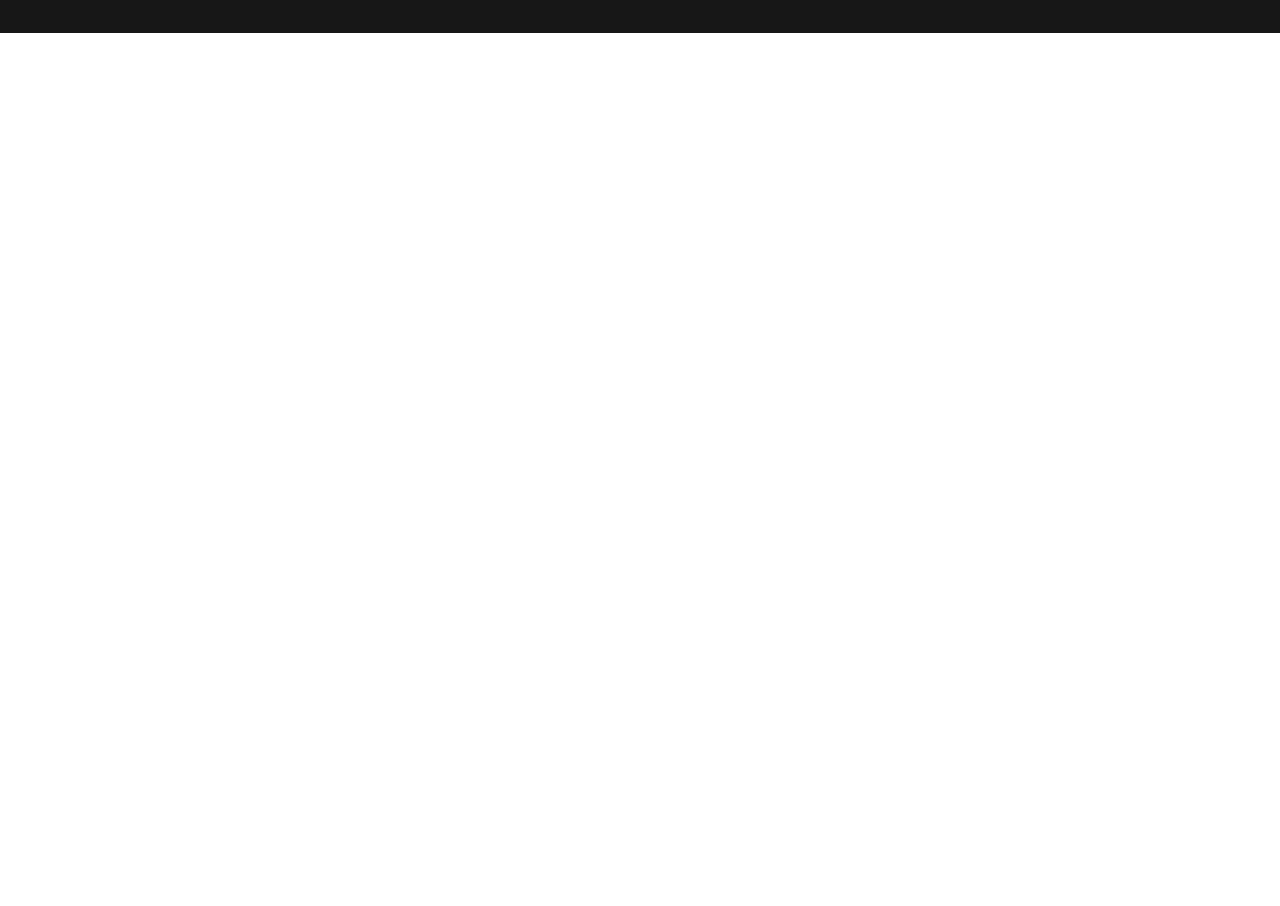
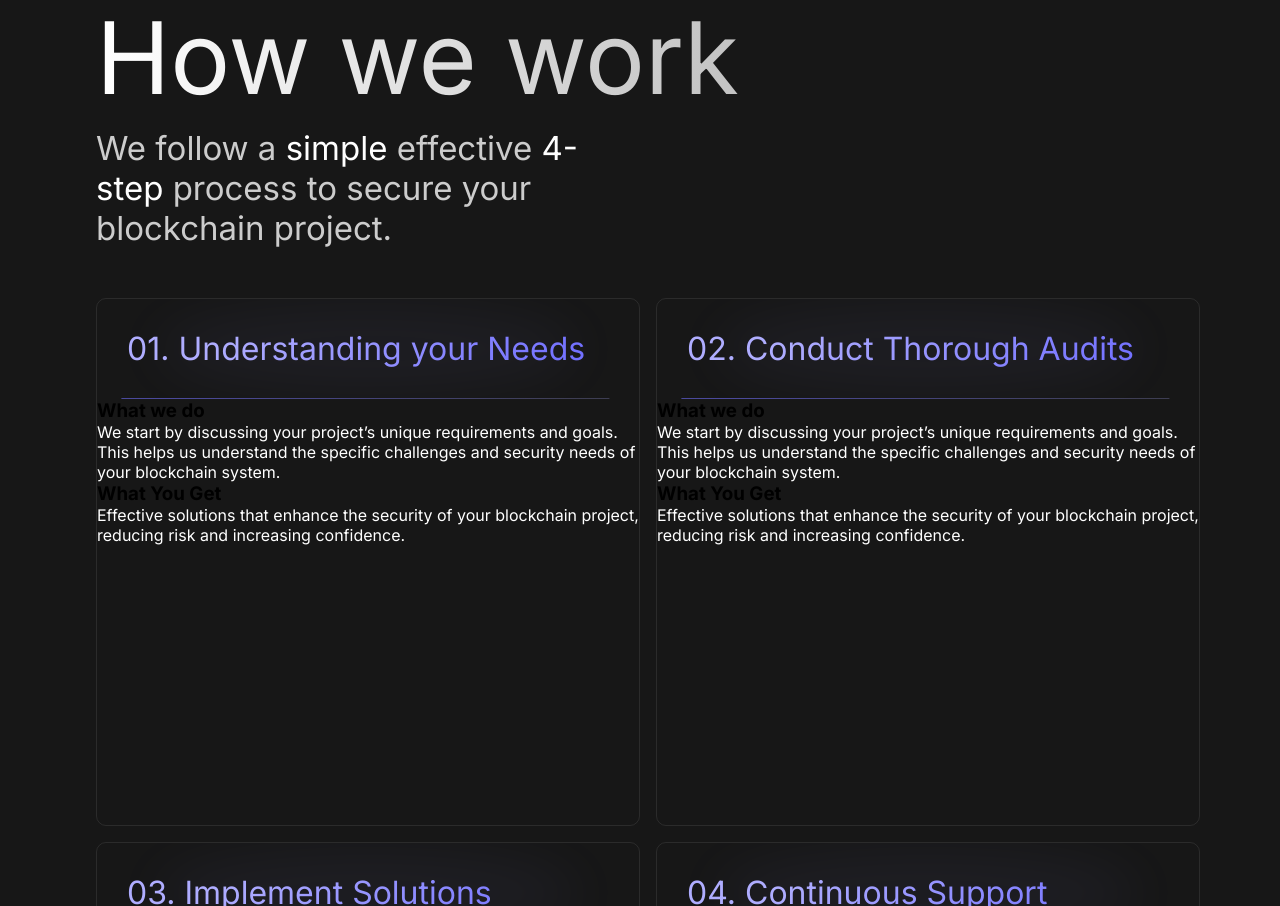
Before and after one commit to atifibrahim7/nextjs-a2-security, a Next.js app: page / in a window 1280 px wide. Shown: the part 1500-2406 px from the top of the page. Before the commit the page ends 1533 px from the top, so only its background shows below. Built offline with nearby package versions, Linux system fonts and the light colour scheme.

Commit message:
work section partially completed

```diff
--- /dev/null
+++ b/src/components/Work.tsx
@@ -0,0 +1,103 @@
+import styles from "@/styles/Work.module.css";
+
+const Work = () => {
+  return (
+    <div className={styles.container}>
+      <h1>How we work</h1>
+      <p className={styles.para}>
+        We follow a <span>simple </span>
+        effective <span>4-step </span>
+        process to secure your blockchain project.
+      </p>
+
+      <div className={styles.grid}>
+        <div className={styles.tl}>
+          <div className={styles.head}>
+            <h2>01. Understanding your Needs</h2>
+          </div>
+          <div className={styles.line}></div>
+          <div>
+            <h3>What we do</h3>
+            <span>
+              We start by discussing your project’s unique requirements and
+              goals. This helps us understand the specific challenges and
+              security needs of your blockchain system.
+            </span>
+          </div>
+          <div>
+            <h3>What You Get</h3>
+            <span>
+              Effective solutions that enhance the security of your blockchain
+              project, reducing risk and increasing confidence.
+            </span>
+          </div>
+        </div>
+        <div className={styles.tr}>
+          <div className={styles.head}>
+            <h2>02. Conduct Thorough Audits</h2>
+          </div>
+          <div className={styles.line}></div>
+          <div>
+            <h3>What we do</h3>
+            <span>
+              We start by discussing your project’s unique requirements and
+              goals. This helps us understand the specific challenges and
+              security needs of your blockchain system.
+            </span>
+          </div>
+          <div>
+            <h3>What You Get</h3>
+            <span>
+              Effective solutions that enhance the security of your blockchain
+              project, reducing risk and increasing confidence.
+            </span>
+          </div>
+        </div>
+        <div className={styles.bl}>
+          <div className={styles.head}>
+            <h2>03. Implement Solutions</h2>
+          </div>
+          <div className={styles.line}></div>
+          <div>
+            <h3>What we do</h3>
+            <span>
+              We start by discussing your project’s unique requirements and
+              goals. This helps us understand the specific challenges and
+              security needs of your blockchain system.
+            </span>
+          </div>
+          <div>
+            <h3>What You Get</h3>
+            <span>
+              Effective solutions that enhance the security of your blockchain
+              project, reducing risk and increasing confidence.
+            </span>
+          </div>
+        </div>
+        <div className={styles.br}>
+          <div className={styles.head}>
+            <h2>04. Continuous Support </h2>
+          </div>
+          <div className={styles.line}></div>
+          <div>
+            <h3>What we do</h3>
+            <span>
+              We start by discussing your project’s unique requirements and
+              goals. This helps us understand the specific challenges and
+              security needs of your blockchain system.
+            </span>
+          </div>
+          <div>
+            <h3>What You Get</h3>
+            <span>
+              Effective solutions that enhance the security of your blockchain
+              project, reducing risk and increasing confidence.
+            </span>
+          </div>
+        </div>
+      </div>
+    </div>
+  );
+};
+
+export default Work;
--- a/src/pages/index.tsx
+++ b/src/pages/index.tsx
@@ -9,6 +9,7 @@ import { useState, useEffect, useRef } from "react";
 import LoadingSection from "@/components/LoadingSection";
 import Cards from "@/components/Cards";
 import Button from "@/components/Button";
+import Work from "@/components/Work";
 export default function Home() {
   const [isLoaded, setIsLoaded] = useState<boolean>(false);
   const [navbarOption, setNavbarOption] = useState<"state1" | "state2">(
@@ -56,7 +57,8 @@ export default function Home() {
         <div ref={headerRef}>
           <Header />
         </div>
-      <Cards />
+        <Cards />
+        <Work />
       </main>
     </>
   );
--- a/src/styles/Cards.module.css
+++ b/src/styles/Cards.module.css
@@ -6,6 +6,7 @@
 }
 .container h1{
     background: linear-gradient(270deg, #999999 0%, #FFFFFF 100%);
+
     -webkit-background-clip: text;
     -webkit-text-fill-color: transparent;
     margin-bottom: 20px;
--- /dev/null
+++ b/src/styles/Work.module.css
@@ -0,0 +1,86 @@
+
+.container {
+    padding-top: 60px;
+}
+.container h1{
+       background: linear-gradient(270deg, #999999 0%, #FFFFFF 100%);
+       background-clip: border-box;
+    -webkit-background-clip: text;
+    -webkit-text-fill-color: transparent;
+    font-weight: 400;
+    font-size: 100px;
+    padding-bottom: 10px;
+}
+.container  .para {
+    color: rgba(204, 204, 204, 1);
+    width: 50%;
+    font-weight: 400;
+    font-size: 33px;
+    padding-bottom: 50px;
+
+}
+
+.container span {
+    color: white;
+}
+.container h2{
+    padding: 30px;
+    font-weight: 400;
+    font-size: 32px;
+    background: linear-gradient(311.56deg, #7270FF 15.89%, #AFADFF 73.73%);
+    background-clip: border-box;
+    -webkit-background-clip: text;
+    -webkit-text-fill-color: transparent;
+}
+.container .head{
+      background-image: url('../../public/images/bgellipse.svg');
+  background-size: cover;
+    background-repeat: no-repeat;
+    background-position: center;
+}
+.grid {
+    display: grid;
+    grid-template-rows: repeat(4, minmax(50% , auto));
+    grid-template-columns: repeat(2, minmax(50%, auto));
+    width: 100%;
+    height: 100%;
+    gap:1rem;
+    max-width: 100%;
+
+
+}
+
+.tl{
+    border: 1px solid rgba(117, 115, 115, 0.223) ;
+    border-radius: 10px;
+    grid-row: 1 / 3;
+    grid-column: 1 / 2;
+}
+
+.tr{
+    border: 1px solid rgba(117, 115, 115, 0.223) ;
+    border-radius: 10px;
+    grid-row: 1 / 3;
+    grid-column: 2 / 3;
+}
+.bl{
+    border: 1px solid rgba(117, 115, 115, 0.223) ;
+    border-radius: 10px;
+    grid-row: 3 / 5;
+    grid-column:  1/ 2;
+}
+.br{
+    border: 1px solid rgba(117, 115, 115, 0.223) ;
+    grid-row: 3 / 5;
+     grid-column: 2 / 3;
+    border-radius: 10px;
+
+    }
+.line {
+    width: 90%;
+    height: 1px;
+    background: linear-gradient(34.26deg, #7270ff93 9.75%, #aeadff43 93.66%);
+    position: relative; /* Ensure it can be positioned */
+    transform: translateX(5%); /* Center horizontally */
+    z-index: 1;
+}
```
Also changed, not shown: public/images/bgellipse.svg (added).
